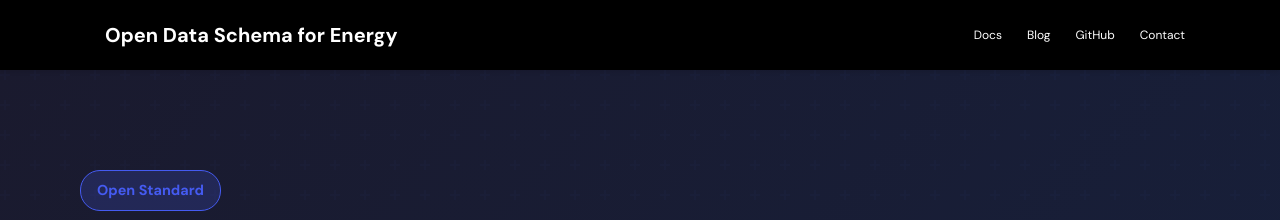
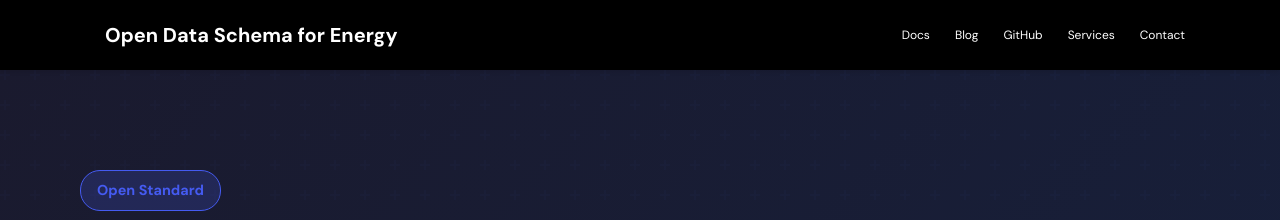
Before and after one commit to AsobaCloud/odse-docs, a Jekyll site: the page index.html, which Jekyll copies as it is, in a window 1280 px wide. Shown: the top 220 px of the page. Built offline with Jekyll 4.4.1, drawn with Linux system fonts in a browser that asks for light colours.

Commit message:
Add Services nav link to index and blog pages

```diff
--- a/blog.html
+++ b/blog.html
@@ -113,6 +113,7 @@
       <a href="/docs/">Docs</a>
       <a href="https://opendataschema.energy/blog.html">Blog</a>
       <a href="https://github.com/AsobaCloud/odse">GitHub</a>
+      <a href="https://asoba.org/solar-reports.html">Services</a>
       <a href="https://asoba.co/contact-us">Contact</a>
     </div>
   </header>
--- a/index.html
+++ b/index.html
@@ -592,6 +592,7 @@
             <a href="/docs/">Docs</a>
             <a href="https://opendataschema.energy/blog.html">Blog</a>
             <a href="https://github.com/AsobaCloud/odse">GitHub</a>
+            <a href="https://asoba.org/solar-reports.html">Services</a>
             <a href="https://asoba.co/contact-us">Contact</a>
         </div>
     </header>
```
